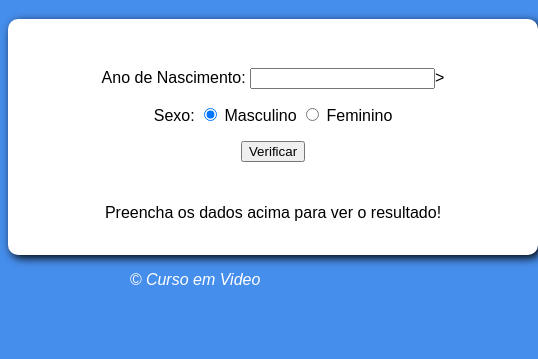
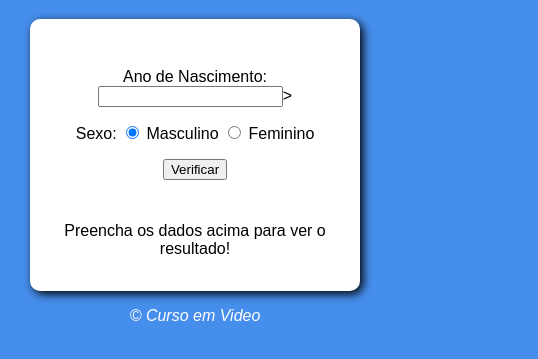
Before and after one commit to simoneslima/verificador-de-idadee, a plain HTML site: page index.html in a window 390 px wide. Shown: the part 61-420 px from the top of the page, 538 px wide, since content can reach past the window. Drawn offline with Linux system fonts and the light colour scheme.

Commit message:
arrumando

```diff
--- a/stilos.css
+++ b/stilos.css
@@ -26,3 +26,23 @@ footer {
     text-align: center;
     font-style: italic;
 }
+@media only screen and (max-width:500px){
+    section {
+        background-color: white;
+        border-radius: 10px;
+        padding: 15px;
+        width: 300px;
+        margin: auto;
+        box-shadow: 3px 3px 10px rgb(0,0,0,363);
+    }
+    div {
+        text-align: center;
+        padding: 8px;
+        margin: 10px;
+
+    }
+    footer {
+        color: white;
+        text-align: center;
+        font-style: italic;
+    }
```
